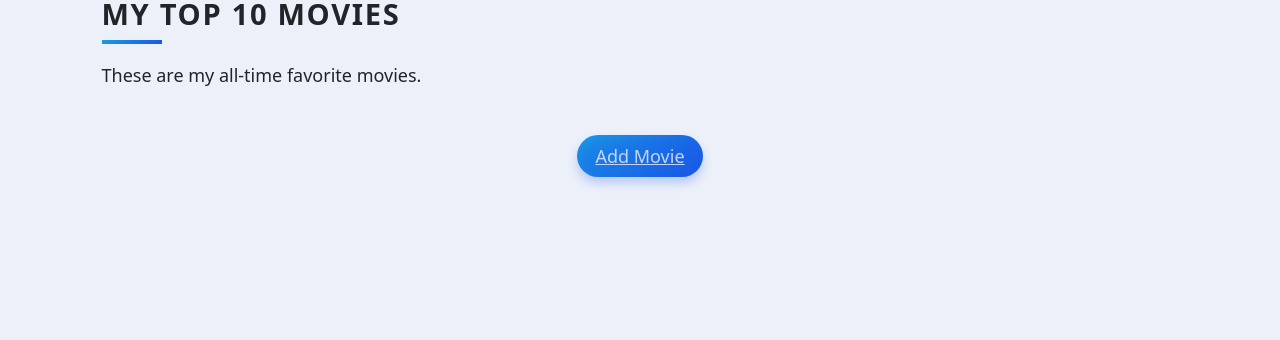
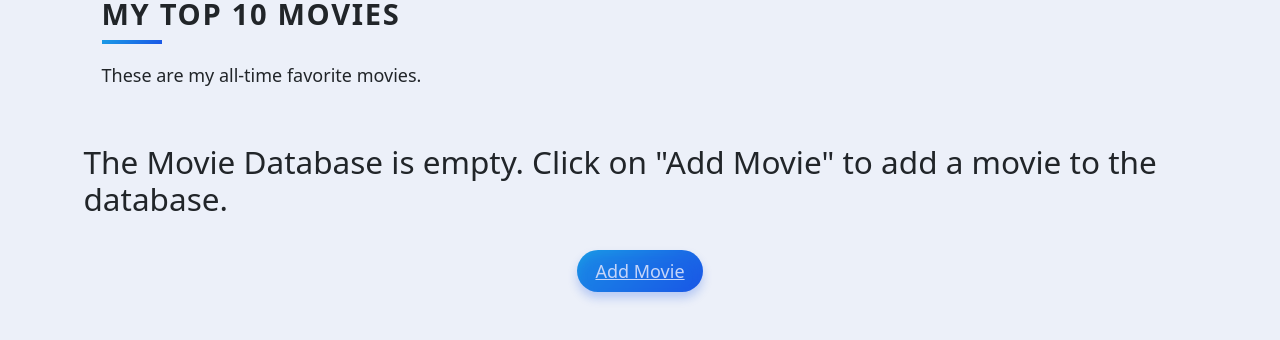
Before and after one commit to mattschulman/100-days-of-code-python, a Flask app: page / in a window 1280 px wide. Shown: the top 340 px of the page. Run offline with Flask 3, Linux system fonts and the light colour scheme; some libraries are stand-ins or nearby versions.

Commit message:
Updated index.html to print a message if the DB is empty

```diff
--- a/Day_64_Top_10_Movies_Website/top-movies/templates/index.html
+++ b/Day_64_Top_10_Movies_Website/top-movies/templates/index.html
@@ -7,6 +7,9 @@
   <h1 class="heading">My Top 10 Movies</h1>
   <p class="description">These are my all-time favorite movies.</p>
 
+  {% if not movies[0] %}
+  <h3>The Movie Database is empty.  Click on "Add Movie" to add a movie to the database. </h3>
+  {% else %}
   {% for movie in movies %}
   <div class="card" >
     <div class="front" style="background-image: url('{{ movie.img_url }}');">
@@ -31,6 +34,7 @@
     </div>
   </div>
   {% endfor %}
+  {% endif %}
 <div class="container text-center add">
   <a href="{{ url_for('add_movie') }}" class="button">Add Movie</a>
 </div>
```
